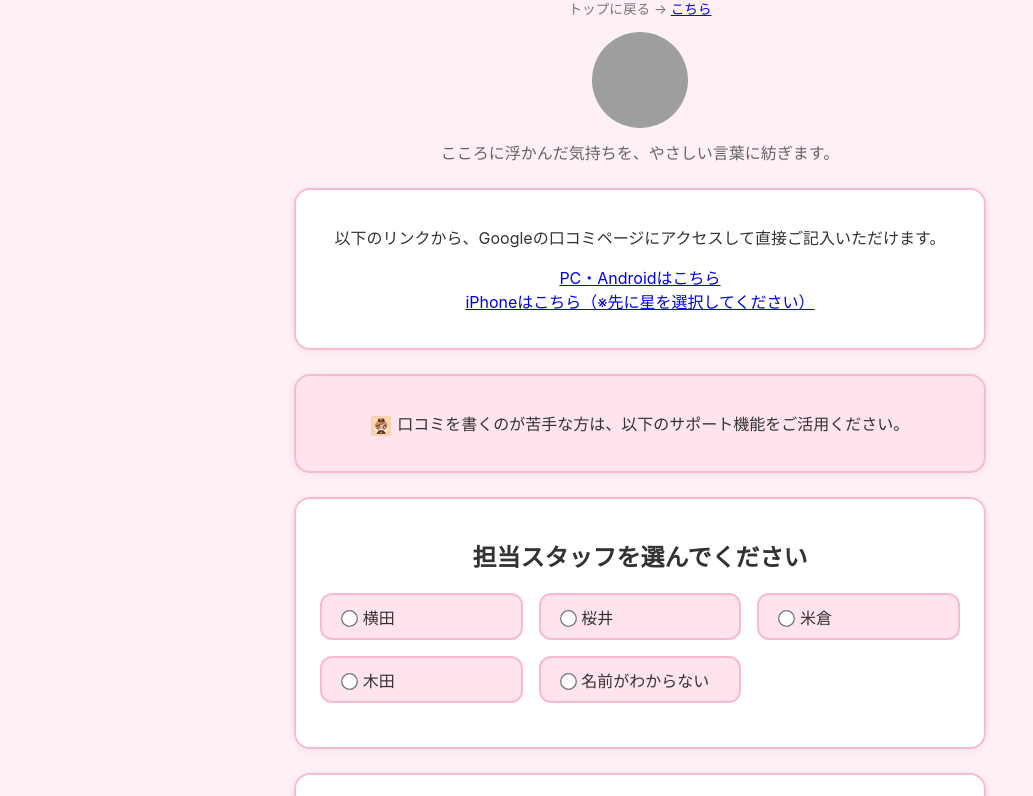
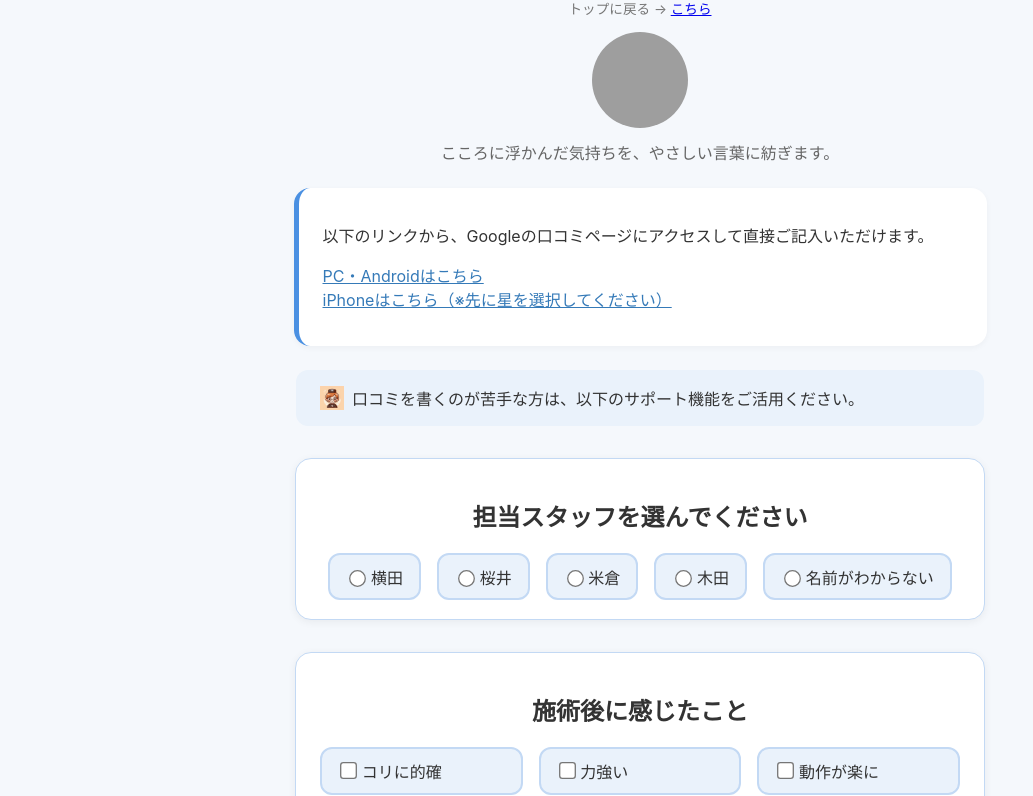
Before and after one commit to ichitoku-tools/review-assistant, a plain HTML site: page review_male.html in a window 1280 px wide. Shown: the part 74-870 px from the top of the page, without its empty margins (0-1033 px from the left). Drawn offline with Linux system fonts and the light colour scheme; grey boxes are pictures that could not be loaded.

Commit message:
Update review_male.html

```diff
--- a/review_male.html
+++ b/review_male.html
@@ -1,23 +1,18 @@
 <!DOCTYPE html>
 <html lang="ja">
 <head>
-  <meta charset="UTF-8">
-  <meta name="viewport" content="width=device-width, initial-scale=1.0">
-  <title>もみ徳｜口コミアシスタント（女性版）</title>
+  <meta charset="UTF-8" />
+  <meta name="viewport" content="width=device-width, initial-scale=1.0" />
+  <title>もみ徳｜口コミアシスタント</title>
   <script src="phrases.js"></script>
-  <!--
-    このツールは「つなぐ」（https://github.com/tsunagu-dev）によって制作されました。
-    著作権は開発者に帰属します。無断転載・販売・改変は禁止です。
-    公開日: 2024年4月（GitHub上の履歴で確認可能）
-  -->
   <style>
     :root {
-      --main-color: #f48fb1;
-      --accent-color: #ec407a;
-      --bg-color: #fff0f5;
+      --main-color: #4a90e2;
+      --accent-color: #357ab8;
+      --bg-color: #f5f8fc;
       --text-color: #333;
-      --light-bg: #ffe4ec;
-      --border-color: #f8bbd0;
+      --light-bg: #eaf2fb;
+      --border-color: #c3d9f4;
     }
     body {
       font-family: -apple-system, BlinkMacSystemFont, "Helvetica Neue", sans-serif;
@@ -58,26 +53,70 @@
       font-size: 1rem;
       color: #666;
     }
+    .info-box {
+      background: #fff;
+      padding: 1.2em 1.5em;
+      margin: 1.5em auto;
+      max-width: 640px;
+      border-radius: 16px;
+      border-left: 5px solid var(--main-color);
+      text-align: left;
+      box-shadow: 0 2px 6px rgba(0,0,0,0.04);
+    }
+    .info-box a {
+      color: var(--accent-color);
+      text-decoration: underline;
+    }
+    .support-box {
+      background: var(--light-bg);
+      padding: 1em 1.5em;
+      margin: 1.5em auto;
+      max-width: 640px;
+      border-radius: 12px;
+      display: flex;
+      align-items: center;
+    }
+    .support-box img {
+      width: 24px;
+      margin-right: 0.5em;
+    }
     .select-box {
-      background: #fff;
-      border: 2px solid var(--border-color);
+      border: 1px solid var(--border-color);
       border-radius: 16px;
       max-width: 640px;
-      margin: 1.5em auto;
+      margin: 2em auto;
       padding: 1.2em 1.5em;
+      background: #fff;
       box-shadow: 0 2px 8px rgba(0,0,0,0.06);
+      text-align: center;
+    }
+    .staff-options {
+      display: flex;
+      justify-content: center;
+      flex-wrap: wrap;
+      gap: 1em;
+      margin-top: 1em;
+    }
+    .staff-option {
+      background: var(--light-bg);
+      border: 2px solid var(--border-color);
+      border-radius: 12px;
+      padding: 0.6em 1em;
+      font-size: 1rem;
+      cursor: pointer;
+      display: flex;
+      align-items: center;
+    }
+    .staff-option input {
+      margin-right: 0.5em;
+      transform: scale(1.3);
     }
     .checkbox-grid {
       display: grid;
-      grid-template-columns: repeat(3, 1fr);
+      grid-template-columns: repeat(auto-fit, minmax(160px, 1fr));
       gap: 1em;
       justify-content: center;
       margin-bottom: 1.5em;
-    }
-    @media (max-width: 480px) {
-      .checkbox-grid {
-        grid-template-columns: 1fr;
-      }
     }
     .checkbox-item {
       background: var(--light-bg);
@@ -85,25 +124,13 @@
       border-radius: 12px;
       padding: 0.6em 1em;
       font-size: 1rem;
+      cursor: pointer;
       display: flex;
       align-items: center;
     }
     .checkbox-item input {
       margin-right: 0.5em;
       transform: scale(1.3);
-    }
-    .button-orange {
-      background: var(--main-color);
-      color: white;
-      border: none;
-      padding: 0.8em 1.5em;
-      border-radius: 12px;
-      font-size: 1rem;
-      cursor: pointer;
-      margin: 0.5em;
-    }
-    .button-orange:hover {
-      background: var(--accent-color);
     }
     .tone-grid {
       display: grid;
@@ -142,6 +169,25 @@
       margin-inline: auto;
       min-height: 4em;
     }
+    .button-orange {
+      background: var(--main-color);
+      color: white;
+      border: none;
+      padding: 0.8em 1.5em;
+      border-radius: 12px;
+      font-size: 1rem;
+      cursor: pointer;
+      margin: 0.5em;
+      box-shadow: 0 3px 6px rgba(0,0,0,0.1);
+      transition: background 0.2s ease;
+    }
+    .button-orange:hover {
+      background: var(--accent-color);
+    }
+    .footer-links {
+      margin-top: 2em;
+      text-align: center;
+    }
   </style>
 </head>
 <body>
@@ -151,29 +197,30 @@
   </header>
   <div class="header-sub">トップに戻る → <a href="index.html">こちら</a></div>
   <div class="assistant-icon">
-    <img src="female.png" alt="女性アイコン">
+    <img src="male.png" alt="男性アイコン">
   </div>
   <div class="assistant-message">
     こころに浮かんだ気持ちを、やさしい言葉に紡ぎます。
   </div>
-  <div class="select-box">
+  <div class="info-box">
     <p>以下のリンクから、Googleの口コミページにアクセスして直接ご記入いただけます。</p>
     <p>
       <a href="https://www.google.co.jp/search?q=もみ徳姪浜店+クチコミ">PC・Androidはこちら</a><br>
       <a href="https://www.google.com/gasearch?q=もみ徳姪浜店+レビュー&source=sh/x/gs/m2/5#ebo=1">iPhoneはこちら（※先に星を選択してください）</a>
     </p>
   </div>
-  <div class="select-box" style="background: var(--light-bg);">
-    <p><img src="icon.png" alt="サポートアイコン" style="width: 20px; vertical-align: middle; margin-right: 0.4em;">口コミを書くのが苦手な方は、以下のサポート機能をご活用ください。</p>
+  <div class="support-box">
+    <img src="icon.png" alt="サポートアイコン">
+    <span>口コミを書くのが苦手な方は、以下のサポート機能をご活用ください。</span>
   </div>
   <div class="select-box">
     <h2>担当スタッフを選んでください</h2>
-    <div class="checkbox-grid">
-      <label class="checkbox-item"><input type="radio" name="therapist" value="横田"> 横田</label>
-      <label class="checkbox-item"><input type="radio" name="therapist" value="桜井"> 桜井</label>
-      <label class="checkbox-item"><input type="radio" name="therapist" value="米倉"> 米倉</label>
-      <label class="checkbox-item"><input type="radio" name="therapist" value="木田"> 木田</label>
-      <label class="checkbox-item"><input type="radio" name="therapist" value="不明"> 名前がわからない</label>
+    <div class="staff-options">
+      <label class="staff-option"><input type="radio" name="therapist" value="横田"> 横田</label>
+      <label class="staff-option"><input type="radio" name="therapist" value="桜井"> 桜井</label>
+      <label class="staff-option"><input type="radio" name="therapist" value="米倉"> 米倉</label>
+      <label class="staff-option"><input type="radio" name="therapist" value="木田"> 木田</label>
+      <label class="staff-option"><input type="radio" name="therapist" value="不明"> 名前がわからない</label>
     </div>
   </div>
   <div class="select-box">
@@ -199,25 +246,29 @@
     </div>
   </div>
   <div class="select-box">
-    <h2>こちらの欄もご利用ください</h2>
-    <textarea id="free-input" placeholder="ご自由にお書きください"></textarea>
+    <h2>自由記述（任意）</h2>
+    <textarea id="free-input" placeholder="ご自由にご記入ください"></textarea>
   </div>
   <div class="select-box">
     <button class="button-orange" onclick="generateReview()">口コミを作成する</button>
     <button class="button-orange" onclick="copyReview()">コピーする</button>
     <div id="output"></div>
   </div>
-  <div style="font-size: 0.75rem; color: #888; margin-top: 2em;">
-    ※このツールは「もみ徳」専用に制作された口コミ支援ツールです。<br>
-    無断転載・複製・再配布を固く禁止します。
+  <div class="footer-links">
+    <p>作成した口コミを以下のリンクから投稿できます：</p>
+    <p>
+      <a href="https://www.google.co.jp/search?q=もみ徳姪浜店+クチコミ">PC・Androidはこちら</a><br>
+      <a href="https://www.google.com/gasearch?q=もみ徳姪浜店+レビュー&source=sh/x/gs/m2/5#ebo=1">iPhoneはこちら（※先に星を選択してください）</a>
+    </p>
   </div>
   <script>
-    const gender = "female";
+    const gender = "male";
     function generateReview() {
       const therapist = document.querySelector('input[name="therapist"]:checked')?.value || "不明";
       const tone = document.querySelector('input[name="tone"]:checked')?.value;
       const selected = Array.from(document.querySelectorAll('input[type="checkbox"]:checked')).map(cb => cb.value);
       const freeText = document.getElementById("free-input").value;
+
       const shuffled = selected.sort(() => 0.5 - Math.random());
       let review = buildReview(gender, tone, shuffled, therapist);
       if (freeText.trim()) {
```
